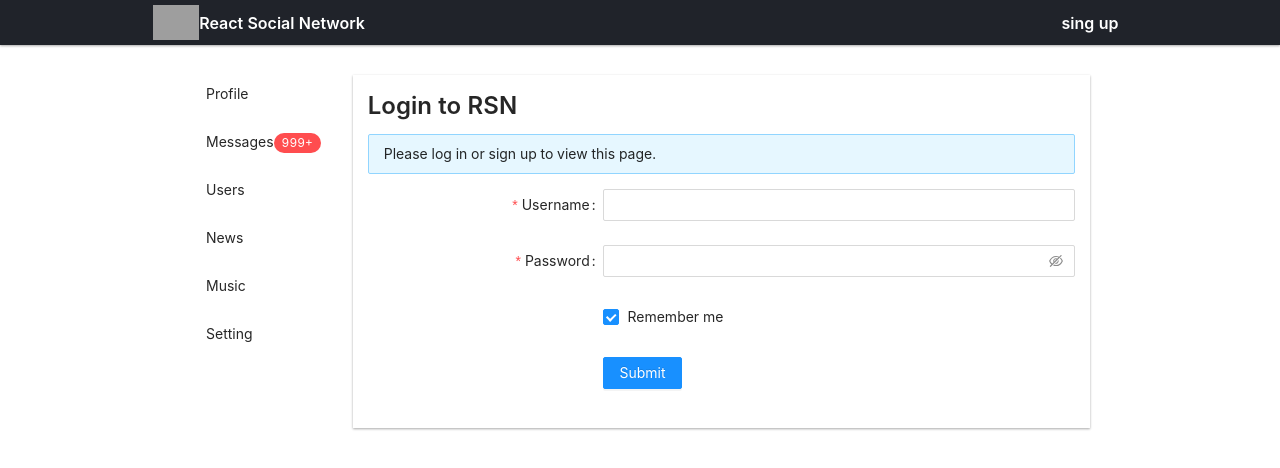
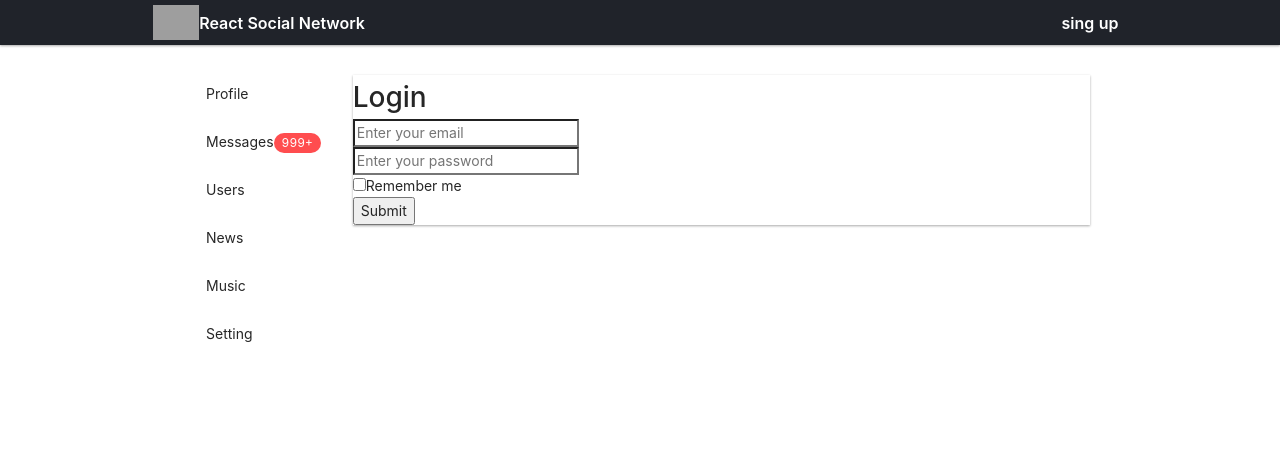
Before and after one commit to Alex5/react-kabzda, a React (Create React App) app: page /login in a window 1280 px wide. Shown: the top 468 px of the page. Built offline with nearby package versions, Linux system fonts and the light colour scheme; no server answers; grey boxes are pictures that could not be loaded.

Commit message:
auth api + redux-form

```diff
--- a/package.json
+++ b/package.json
@@ -19,6 +19,7 @@
     "react-scripts": "4.0.1",
     "react-spring": "^8.0.27",
     "redux": "^4.0.5",
+    "redux-form": "^8.3.7",
     "redux-thunk": "^2.3.0",
     "web-vitals": "^0.2.4"
   },
--- a/src/Api/Api.js
+++ b/src/Api/Api.js
@@ -7,6 +7,23 @@ const instance = axios.create({
         'API-KEY': '32a36e2c-f568-48a5-8774-8c8214a7c1d0'
     }
 });
+
+export const authApi = {
+    checkAuth () {
+        return (
+            instance.get(`auth/me`)
+                .then(response => response.data)
+        )
+    },
+    setAuthLogin (formData) {
+        return (
+            instance.post(`auth/login`, {formData: formData})
+                .then(response => response.data)
+
+        )
+
+    }
+}
 
 export const profileApi = {
     getProfile(userId) {
@@ -38,12 +55,3 @@ export const usersApi = {
           .then(response => response.data)
     }
 }
-
-export const authApi = {
-    checkAuth () {
-        return (
-            instance.get(`auth/me`)
-                .then(response => response.data)
-        )
-    }
-}
--- a/src/Redux/auth-reducer.js
+++ b/src/Redux/auth-reducer.js
@@ -1,12 +1,18 @@
 import {authApi} from "../Api/Api";
 
 const SET_USER_DATA = 'SET_USER_DATA';
+const SET_LOGIN_DATA = 'SET_LOGIN_DATA';
 
 let initialState = {
     id: null,
-    email: null,
     login: null,
-    isAuth: false
+    isAuth: false,
+    formData: {
+        email: null,
+        login: null,
+        rememberMe: null
+    },
+    captcha: null
 };
 
 const authReducer = (state = initialState, action) => {
@@ -17,6 +23,13 @@ const authReducer = (state = initialState, action) => {
                 ...action.data,
                 isAuth: true
             }
+        case SET_LOGIN_DATA:
+            return {
+                ...state,
+                ...action.formData,
+                isAuth: true,
+                rememberMe: true
+            }
 
         default:
             return state;
@@ -24,17 +37,28 @@ const authReducer = (state = initialState, action) => {
 }
 
 
-export const setAuthUserData = (id,login, email) => ({type: SET_USER_DATA, data: {id,login, email}})
+export const setAuthUserData = (id, login, email) => ({type: SET_USER_DATA, data: {id, login, email}})
+export const setLoginUserData = (email, password, rememberMe) => ({
+    type: SET_LOGIN_DATA,
+    formData: {email, password, rememberMe}
+})
 
-export const setAuthThunkCreator = (id,login, email) => (dispatch) => {
-
+export const setAuthThunkCreator = (id, login, email) => (dispatch) => {
     authApi.checkAuth()
         .then(data => {
             if (data.resultCode === 0) {
-                dispatch(setAuthUserData(email, id,login));
+                dispatch(setAuthUserData(email, id, login));
             }
         });
-
+}
+export const setLoginThunkCreator = (formData) => (dispatch) => {
+    authApi.setAuthLogin()
+        .then(data => {
+            if (data.resultCode === 0) {
+                dispatch(setLoginUserData(formData));
+            }
+        });
 }
 
+
 export default authReducer;
--- a/src/Redux/redux-store.js
+++ b/src/Redux/redux-store.js
@@ -5,13 +5,15 @@ import sidebarReducer from "./sidebar-reducer";
 import usersReducer from "./users-reducer";
 import authReducer from "./auth-reducer";
 import thunkMiddleWare from "redux-thunk";
+import { reducer as formReducer } from 'redux-form'
 
 let reducers = combineReducers({
     profileData: profileReducer,
     messageData: dialogsReducer,
     sideBar: sidebarReducer,
     usersPage: usersReducer,
-    authData: authReducer
+    authData: authReducer,
+    form: formReducer
 })
 
 let store = createStore(reducers, applyMiddleware(thunkMiddleWare));
--- a/src/components/Login/Login.js
+++ b/src/components/Login/Login.js
@@ -1,85 +1,59 @@
 import React from "react";
-import {Form, Input, Button, Checkbox, Alert} from 'antd';
-import Title from "antd/lib/typography/Title";
+import {Field, reduxForm} from "redux-form";
+import {connect} from "react-redux";
+import {setLoginThunkCreator} from "../../Redux/auth-reducer";
+import {authWithRedirect} from "../../hoc/withAuthRedirect";
 
 
+class Login extends React.Component {
 
-const Login = () => {
-    const layout = {
-        labelCol: {
-            span: 8,
-        },
-        wrapperCol: {
-            span: 16,
-        },
-    };
-    const tailLayout = {
-        wrapperCol: {
-            offset: 8,
-            span: 16,
-        },
-    };
 
-    const onFinish = (values) => {
-        console.log('Success:', values);
-    };
+    onSubmit = (formData) => {
+        console.log(formData)
+        this.props.setLoginThunkCreator(formData)
+    }
 
-    const onFinishFailed = (errorInfo) => {
-        console.log('Failed:', errorInfo);
-    };
-
-    return (
-        <div style={{padding: '15px'}}>
-            <Title level={3}>Login to RSN</Title>
-            <Alert style={{marginBottom: '15px'}} message="Please log in or sign up to view this page." type="info" />
-            <Form
-                {...layout}
-                name="basic"
-                initialValues={{
-                    remember: true,
-                }}
-                onFinish={onFinish}
-                onFinishFailed={onFinishFailed}
-            >
-                <Form.Item
-                    label="Username"
-                    name="username"
-                    rules={[
-                        {
-                            required: true,
-                            message: 'Please input your username!',
-                        },
-                    ]}
-                >
-                    <Input />
-                </Form.Item>
-
-                <Form.Item
-                    label="Password"
-                    name="password"
-                    rules={[
-                        {
-                            required: true,
-                            message: 'Please input your password!',
-                        },
-                    ]}
-                >
-                    <Input.Password />
-                </Form.Item>
-
-                <Form.Item {...tailLayout} name="remember" valuePropName="checked">
-                    <Checkbox>Remember me</Checkbox>
-                </Form.Item>
-
-                <Form.Item {...tailLayout}>
-                    <Button type="primary" htmlType="submit">
-                        Submit
-                    </Button>
-                </Form.Item>
-            </Form>
-        </div>
-
-    );
+    render() {
+        return (
+            <div>
+                <div><h1>Login</h1></div>
+                <LoginReduxForm onSubmit={this.onSubmit}/>
+            </div>
+        );
+    }
 };
 
-export default Login;
+const LoginForm = (props) => {
+    return (
+        <form onSubmit={props.handleSubmit}>
+            <div>
+                <Field name="email" component="input" type="text" placeholder={"Enter your email"}/>
+            </div>
+            <div>
+                <Field name="password" component="input" type="text" placeholder={"Enter your password"}/>
+            </div>
+            <div>
+                <Field name="rememberMe" component="input" type="checkbox" placeholder={"enter your password"}/>Remember
+                me
+            </div>
+            <div>
+                <button>Submit</button>
+            </div>
+        </form>
+    );
+}
+
+
+const LoginReduxForm = reduxForm({form: 'login'})(LoginForm)
+
+let mapStateToProps = (state) => {
+    return {
+        formData: {
+            email: state.authData.email,
+            login: state.authData.login,
+            rememberMe: state.authData.rememberMe
+        }
+    }
+}
+
+export default connect(mapStateToProps, {setLoginThunkCreator})(Login)
--- a/src/components/Profile/ProfileStatus.jsx
+++ b/src/components/Profile/ProfileStatus.jsx
@@ -1,5 +1,4 @@
 import React, {Component} from 'react';
-import styles from './ProfileStatus.module.css'
 import Button from "@material-ui/core/Button";
 
 class ProfileStatus extends Component {
@@ -10,14 +9,14 @@ class ProfileStatus extends Component {
     }
 
     activateEditMode = () => {
-        this.setState( {
+        this.setState({
             editMode: true
-        } );
+        });
     }
     deactivateEditMode = () => {
-        this.setState( {
+        this.setState({
             editMode: false
-        } );
+        });
         this.props.updateStatus(this.state.status);
     }
 
@@ -28,9 +27,12 @@ class ProfileStatus extends Component {
     }
 
     componentDidUpdate(prevProps, prevState, snapshot) {
-        let a = this.state
-        let b = this.props
-        console.log('update 2')
+        debugger
+        if (prevProps.status !== this.props.status) {
+            this.setState({
+                status: this.props.status
+            })
+        }
     }
 
     render() {
@@ -39,7 +41,7 @@ class ProfileStatus extends Component {
             <div>
                 {!this.state.editMode &&
                 <div>
-                    <span onDoubleClick={ this.activateEditMode }>{this.props.status || "-------"}</span>
+                    <span onDoubleClick={this.activateEditMode}>{this.props.status || "-------"}</span>
                 </div>
                 }
                 {this.state.editMode &&
```
Also changed, not shown: 2 other files (tests, documents, lock files or other folders).
